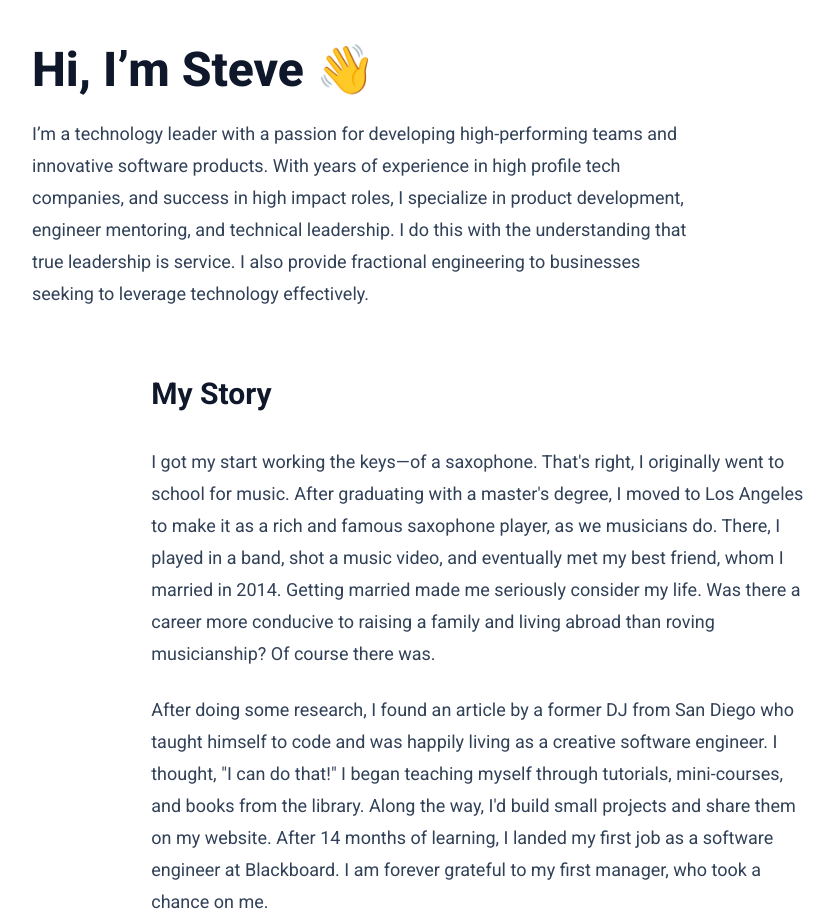
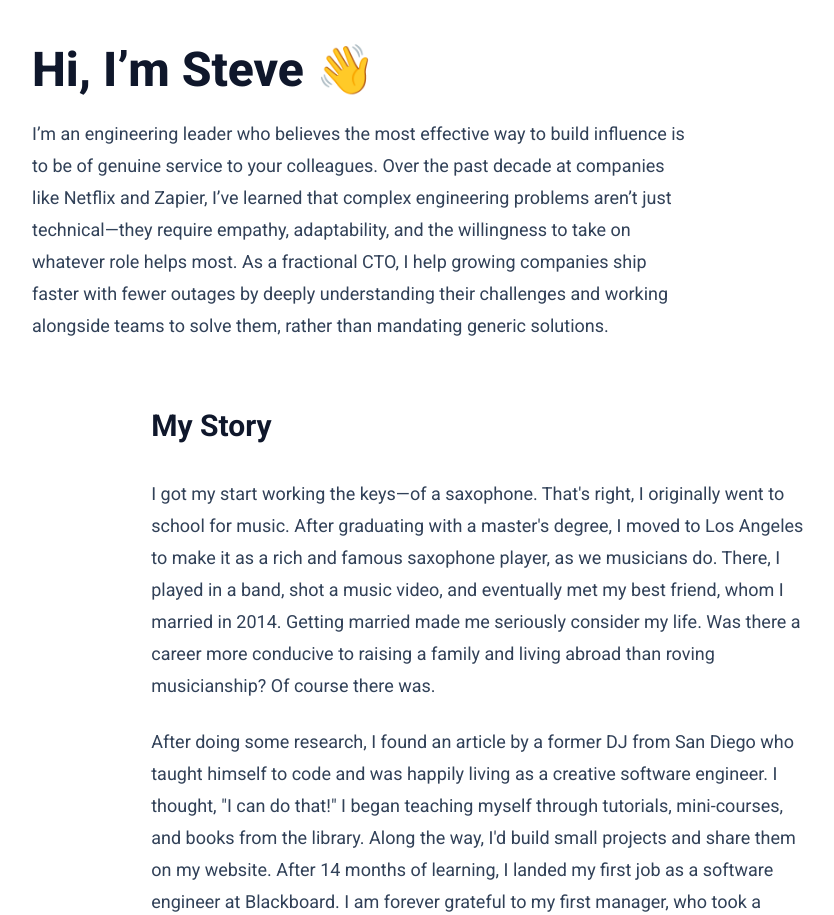
Before and after one commit to stevelikesmusic/howtogardner, a Next.js app: page /about in a window 1280 px wide. Shown: the part 1010-1925 px from the top of the page, without its empty margins (160-994 px from the left). Built offline with nearby package versions, Linux system fonts and the light colour scheme.

Commit message:
redesign: update CSS to use custom vars and tailwind theme rather than direct hex values

```diff
--- a/app/about/page.tsx
+++ b/app/about/page.tsx
@@ -22,14 +22,15 @@ export default function AboutPage() {
           <div className="prose prose-lg prose-slate lg:w-2/3">
             <h1 className="mb-6">Hi, I’m Steve 👋</h1>
             <p>
-              I’m a technology leader with a passion for developing
-              high-performing teams and innovative software products. With years
-              of experience in high profile tech companies, and success in high
-              impact roles, I specialize in product development, engineer
-              mentoring, and technical leadership. I do this with the
-              understanding that true leadership is service. I also provide
-              fractional engineering to businesses seeking to leverage
-              technology effectively.
+              I’m an engineering leader who believes the most effective way to
+              build influence is to be of genuine service to your colleagues.
+              Over the past decade at companies like Netflix and Zapier, I’ve
+              learned that complex engineering problems aren’t just
+              technical—they require empathy, adaptability, and the willingness
+              to take on whatever role helps most. As a fractional CTO, I help
+              growing companies ship faster with fewer outages by deeply
+              understanding their challenges and working alongside teams to
+              solve them, rather than mandating generic solutions.
             </p>
           </div>
         </div>
--- a/app/globals.css
+++ b/app/globals.css
@@ -38,6 +38,8 @@
   --color-popover: var(--popover);
   --color-card-foreground: var(--card-foreground);
   --color-card: var(--card);
+  --color-brand-blue: var(--brand-blue);
+  --color-brand-purple: var(--brand-purple);
   --radius-sm: calc(var(--radius) - 4px);
   --radius-md: calc(var(--radius) - 2px);
   --radius-lg: var(--radius);
@@ -48,6 +50,8 @@
   --radius: 0.625rem;
   --background: oklch(1 0 0);
   --foreground: oklch(0.145 0 0);
+  --brand-blue: oklch(0.646 0.158 264.8);
+  --brand-purple: oklch(0.508 0.13 295.4);
   --card: oklch(1 0 0);
   --card-foreground: oklch(0.145 0 0);
   --popover: oklch(1 0 0);
@@ -132,12 +136,20 @@ html {
 
 /* Custom gradient matching the reference design */
 .bg-brand-gradient {
-  background: linear-gradient(135deg, #667eea 0%, #764ba2 100%);
+  background: linear-gradient(
+    135deg,
+    var(--brand-blue) 0%,
+    var(--brand-purple) 100%
+  );
 }
 
 /* Gradient text for active nav links */
 .text-brand-gradient {
-  background: linear-gradient(135deg, #667eea 0%, #764ba2 100%);
+  background: linear-gradient(
+    135deg,
+    var(--brand-blue) 0%,
+    var(--brand-purple) 100%
+  );
   -webkit-background-clip: text;
   -webkit-text-fill-color: transparent;
   background-clip: text;
--- a/components/newsletter-signup.tsx
+++ b/components/newsletter-signup.tsx
@@ -67,7 +67,7 @@ export function NewsletterSignup() {
           type="email"
           {...register('email', { required: 'Email is required' })}
           required
-          className="flex-1 rounded-xl border-2 border-slate-200 p-3 focus:border-slate-400 focus:ring-slate-400/10"
+          className="flex-1 rounded-xl border-2 border-slate-200 p-3"
           disabled={isSubmitting}
         />
         {errors.email && (
--- a/components/ui/input.tsx
+++ b/components/ui/input.tsx
@@ -7,7 +7,7 @@ function Input({ className, type, ...props }: React.ComponentProps<'input'>) {
     <input
       className={cn(
         'file:text-foreground placeholder:text-muted-foreground selection:bg-primary selection:text-primary-foreground dark:bg-input/30 border-input flex h-9 w-full min-w-0 rounded-md border bg-transparent px-3 py-1 text-base shadow-xs transition-[color,box-shadow] outline-none file:inline-flex file:h-7 file:border-0 file:bg-transparent file:text-sm file:font-medium disabled:pointer-events-none disabled:cursor-not-allowed disabled:opacity-50 md:text-sm',
-        'focus-visible:border-ring focus-visible:ring-ring/50 focus-visible:ring-[3px]',
+        'focus-visible:border-brand-blue focus-visible:ring-brand-blue/50 focus-visible:ring-[3px]',
         'aria-invalid:ring-destructive/20 dark:aria-invalid:ring-destructive/40 aria-invalid:border-destructive',
         'bg-white',
         className,
--- a/components/ui/select.tsx
+++ b/components/ui/select.tsx
@@ -35,7 +35,7 @@ function SelectTrigger({
   return (
     <SelectPrimitive.Trigger
       className={cn(
-        "border-input data-[placeholder]:text-muted-foreground [&_svg:not([class*='text-'])]:text-muted-foreground focus-visible:border-ring focus-visible:ring-ring/50 aria-invalid:ring-destructive/20 dark:aria-invalid:ring-destructive/40 aria-invalid:border-destructive dark:bg-input/30 dark:hover:bg-input/50 flex w-fit items-center justify-between gap-2 rounded-md border bg-transparent px-3 py-2 text-sm whitespace-nowrap shadow-xs transition-[color,box-shadow] outline-none focus-visible:ring-[3px] disabled:cursor-not-allowed disabled:opacity-50 data-[size=default]:h-9 data-[size=sm]:h-8 *:data-[slot=select-value]:line-clamp-1 *:data-[slot=select-value]:flex *:data-[slot=select-value]:items-center *:data-[slot=select-value]:gap-2 [&_svg]:pointer-events-none [&_svg]:shrink-0 [&_svg:not([class*='size-'])]:size-4",
+        "border-input data-[placeholder]:text-muted-foreground [&_svg:not([class*='text-'])]:text-muted-foreground focus-visible:border-brand-blue focus-visible:ring-brand-blue/50 aria-invalid:ring-destructive/20 dark:aria-invalid:ring-destructive/40 aria-invalid:border-destructive dark:bg-input/30 dark:hover:bg-input/50 flex w-fit items-center justify-between gap-2 rounded-md border bg-transparent px-3 py-2 text-sm whitespace-nowrap shadow-xs transition-[color,box-shadow] outline-none focus-visible:ring-[3px] disabled:cursor-not-allowed disabled:opacity-50 data-[size=default]:h-9 data-[size=sm]:h-8 *:data-[slot=select-value]:line-clamp-1 *:data-[slot=select-value]:flex *:data-[slot=select-value]:items-center *:data-[slot=select-value]:gap-2 [&_svg]:pointer-events-none [&_svg]:shrink-0 [&_svg:not([class*='size-'])]:size-4",
         className,
       )}
       data-size={size}
--- a/components/ui/textarea.tsx
+++ b/components/ui/textarea.tsx
@@ -6,7 +6,7 @@ function Textarea({ className, ...props }: React.ComponentProps<'textarea'>) {
   return (
     <textarea
       className={cn(
-        'border-input placeholder:text-muted-foreground focus-visible:border-ring focus-visible:ring-ring/50 aria-invalid:ring-destructive/20 dark:aria-invalid:ring-destructive/40 aria-invalid:border-destructive dark:bg-input/30 flex field-sizing-content min-h-16 w-full rounded-md border bg-transparent px-3 py-2 text-base shadow-xs transition-[color,box-shadow] outline-none focus-visible:ring-[3px] disabled:cursor-not-allowed disabled:opacity-50 md:text-sm',
+        'border-input placeholder:text-muted-foreground focus-visible:border-brand-blue focus-visible:ring-brand-blue/50 aria-invalid:ring-destructive/20 dark:aria-invalid:ring-destructive/40 aria-invalid:border-destructive dark:bg-input/30 flex field-sizing-content min-h-16 w-full rounded-md border bg-transparent px-3 py-2 text-base shadow-xs transition-[color,box-shadow] outline-none focus-visible:ring-[3px] disabled:cursor-not-allowed disabled:opacity-50 md:text-sm',
         className,
       )}
       data-slot="textarea"
```
Also changed, not shown: components/footer.tsx (+2 -71 lines), 1 other file (tests, documents, lock files or other folders).
